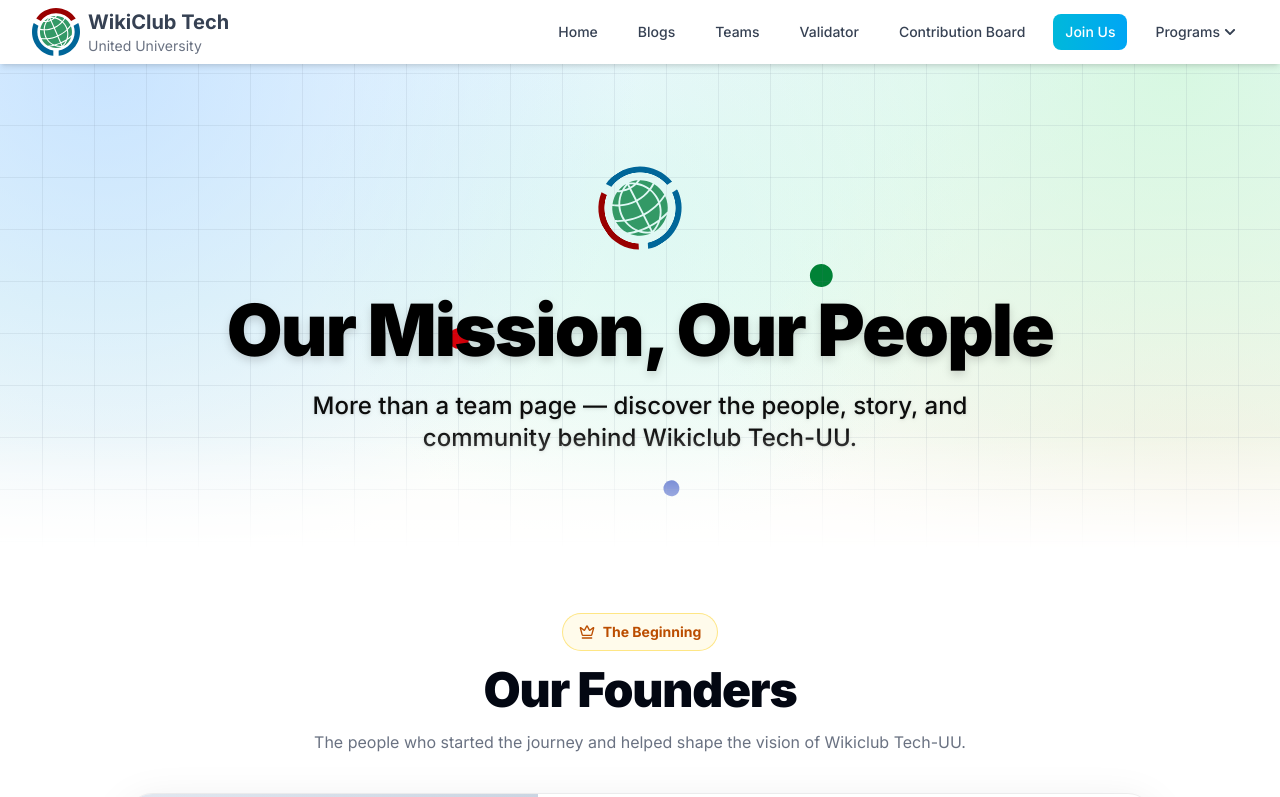
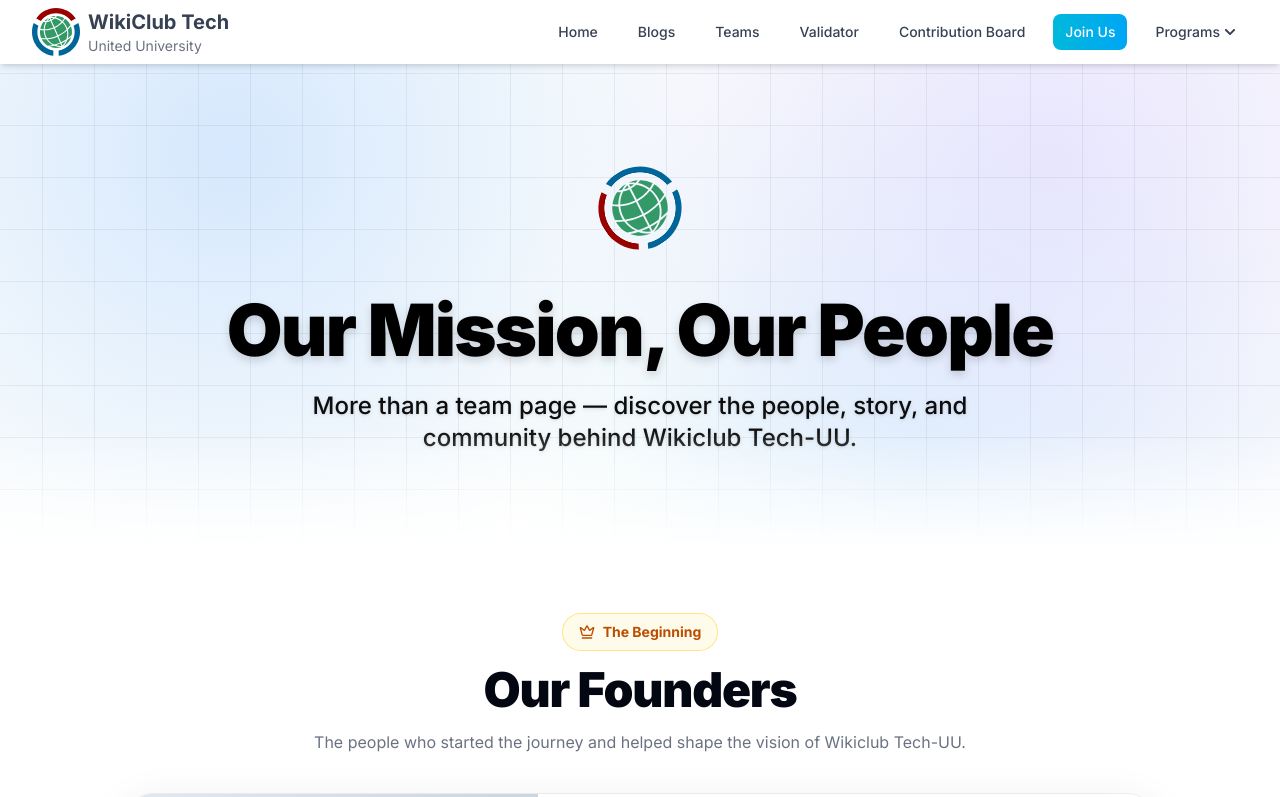
Before and after one commit to mishraji0519/wikiclubtech-nitin, a Next.js app in the folder WikiClub-Tech-UU-main/WikiClub-Tech-UU-main/: page /wikiclubtech-nitin/teams in a window 1280 px wide. Shown: the top 797 px of the page. Built offline with nearby package versions, Linux system fonts and the light colour scheme.

Commit message:
style: make Teams hero background static and remove orbiting dots

```diff
--- a/WikiClub-Tech-UU-main/WikiClub-Tech-UU-main/src/components/team/WikimediaBackground.tsx
+++ b/WikiClub-Tech-UU-main/WikiClub-Tech-UU-main/src/components/team/WikimediaBackground.tsx
@@ -4,39 +4,14 @@ const WikimediaBackground = () => {
   return (
     <>
       <div className="absolute inset-0 overflow-hidden pointer-events-none">
-        {/* Original Teams hero background: soft blue, green, cyan and warm peach glow. */}
+        {/* Soft static hero background matching the reference image. */}
         <div
           className="absolute inset-0"
           style={{
             background:
-              'radial-gradient(circle at 8% 0%, rgba(190, 222, 255, 0.78) 0%, rgba(190, 222, 255, 0) 42%), radial-gradient(circle at 92% 0%, rgba(210, 248, 220, 0.82) 0%, rgba(210, 248, 220, 0) 44%), radial-gradient(circle at 50% 32%, rgba(211, 246, 239, 0.58) 0%, rgba(211, 246, 239, 0) 46%), radial-gradient(circle at 94% 92%, rgba(255, 237, 224, 0.72) 0%, rgba(255, 237, 224, 0) 38%), linear-gradient(180deg, #eef8ff 0%, #effcf7 48%, #fffdfa 100%)',
+              "radial-gradient(circle at 18% 18%, rgba(191, 219, 254, 0.62) 0%, rgba(191, 219, 254, 0) 42%), radial-gradient(circle at 82% 20%, rgba(221, 214, 254, 0.58) 0%, rgba(221, 214, 254, 0) 44%), radial-gradient(circle at 72% 82%, rgba(186, 230, 253, 0.42) 0%, rgba(186, 230, 253, 0) 42%), #fbfdfc",
           }}
         />
-
-        {/* Wikimedia-style orbiting dots from the original hero. */}
-        <motion.div
-          className="absolute top-1/2 left-1/2 -translate-x-1/2 -translate-y-1/2"
-          animate={{ rotate: 360 }}
-          transition={{ duration: 30, repeat: Infinity, ease: "linear" }}
-        >
-          <div className="relative w-96 h-96">
-            <motion.div
-              className="absolute w-4 h-4 bg-green-700 rounded-full top-0 left-1/2 -translate-x-1/2"
-              animate={{ scale: [1, 1.5, 1] }}
-              transition={{ duration: 2, repeat: Infinity }}
-            />
-            <motion.div
-              className="absolute w-4 h-4 bg-blue-800 rounded-full top-1/2 right-0 -translate-y-1/2"
-              animate={{ scale: [1, 1.5, 1] }}
-              transition={{ duration: 2, repeat: Infinity, delay: 0.7 }}
-            />
-            <motion.div
-              className="absolute w-4 h-4 bg-red-600 rounded-full bottom-0 left-1/2 -translate-x-1/2"
-              animate={{ scale: [1, 1.5, 1] }}
-              transition={{ duration: 2, repeat: Infinity, delay: 1.4 }}
-            />
-          </div>
-        </motion.div>
       </div>
 
       <style>{`
```
